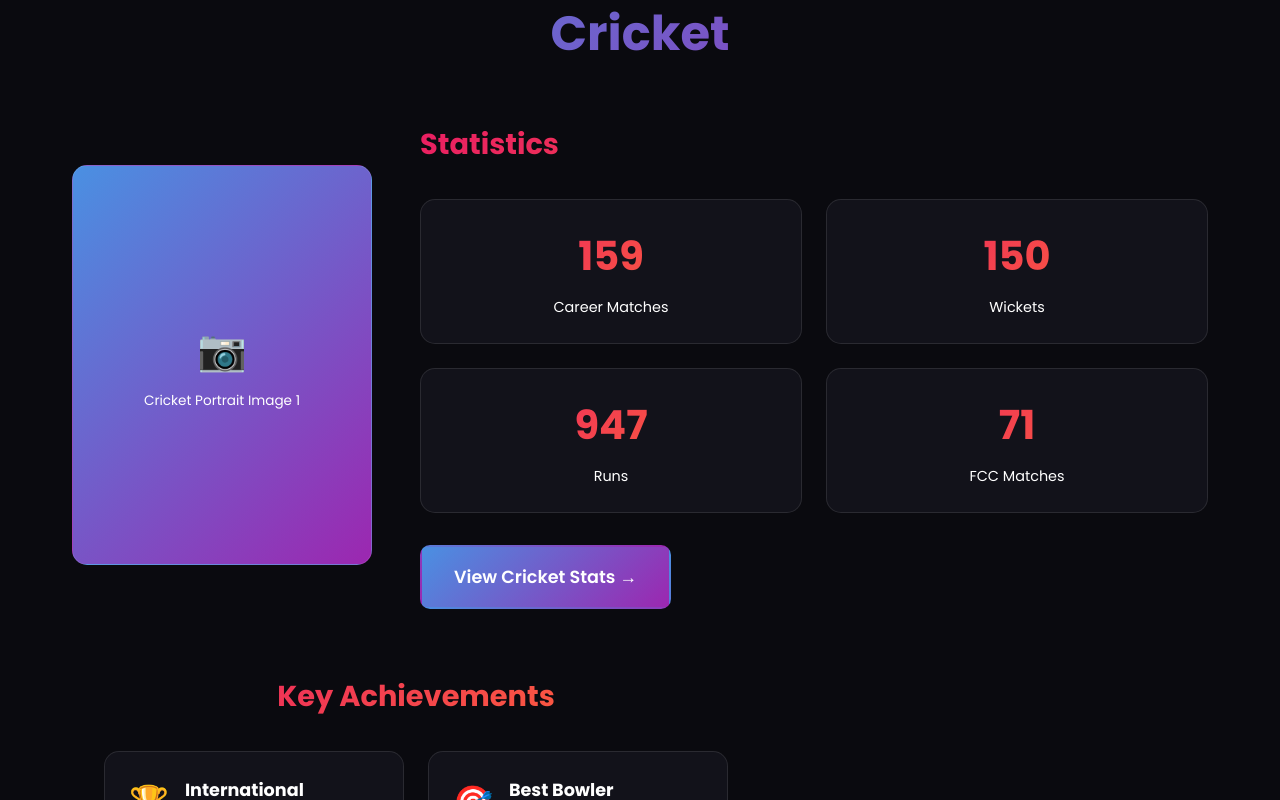
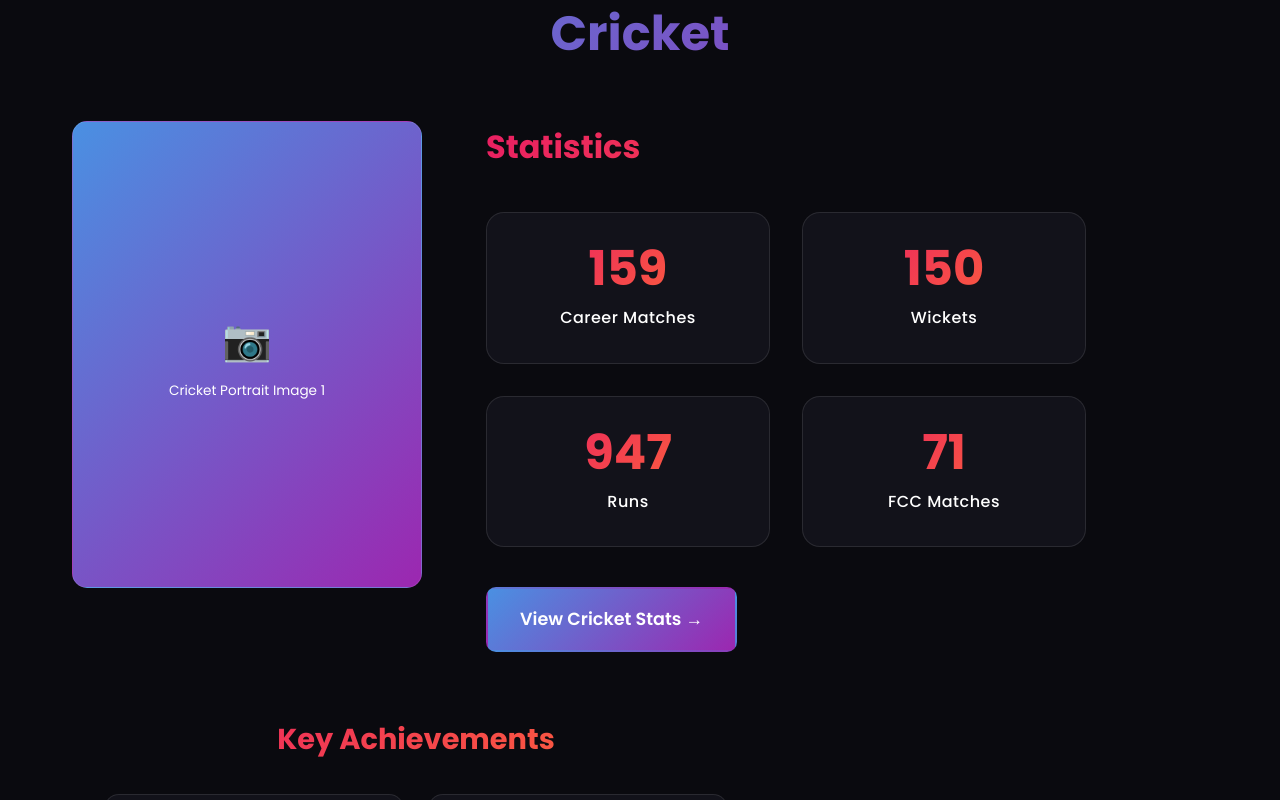
Before and after one commit to Akr1040317/ekanshPortfolio, a React (Create React App) app: page / in a window 1280 px wide. Shown: the part 3100-3900 px from the top of the page. Built offline with nearby package versions, Linux system fonts and the light colour scheme.

Commit message:
Cricket: redesign stats section for cleaner, more organized layout

```diff
--- a/src/App.css
+++ b/src/App.css
@@ -678,7 +678,9 @@
 }
 
 .cricket-stats-section-with-image {
-    grid-template-columns: 300px 1fr;
+    grid-template-columns: 350px 1fr;
+    align-items: start;
+    gap: 4rem;
 }
 
 .cricket-achievements-section-with-image {
@@ -708,8 +710,12 @@
 .cricket-image-single {
     width: 100%;
     max-width: 500px;
+}
+
+.cricket-stats-section-with-image .cricket-image-single {
     position: sticky;
     top: 2rem;
+    align-self: start;
 }
 
 .cricket-image-single .image-placeholder {
@@ -740,15 +746,18 @@
 .cricket-stats-section {
     margin-top: 0;
     width: 100%;
+    display: flex;
+    flex-direction: column;
 }
 
 .cricket-stats-section .subsection-title {
     text-align: left;
-    margin-bottom: 2rem;
+    margin-bottom: 2.5rem;
+    font-size: 2rem;
 }
 
 .cricket-stats-section .cricket-links {
-    margin-top: 2rem;
+    margin-top: 2.5rem;
     display: flex;
     justify-content: flex-start;
 }
@@ -808,36 +817,45 @@
 .cricket-stats-grid {
     display: grid;
     grid-template-columns: repeat(2, 1fr);
-    gap: 1.5rem;
+    gap: 2rem;
+    max-width: 600px;
 }
 
 .stat-card {
     background: var(--dark-secondary);
-    padding: 1.5rem;
-    border-radius: 15px;
+    padding: 2rem 1.5rem;
+    border-radius: 18px;
     border: 1px solid rgba(255, 255, 255, 0.1);
     text-align: center;
     transition: transform 0.3s ease, box-shadow 0.3s ease;
+    display: flex;
+    flex-direction: column;
+    justify-content: center;
+    min-height: 140px;
 }
 
 .stat-card:hover {
     transform: translateY(-5px);
     box-shadow: 0 10px 30px rgba(233, 30, 99, 0.3);
+    border-color: rgba(255, 255, 255, 0.2);
 }
 
 .stat-number {
-    font-size: 2.5rem;
+    font-size: 3rem;
     font-weight: 700;
     background: var(--gradient-2);
     -webkit-background-clip: text;
     -webkit-text-fill-color: transparent;
     background-clip: text;
-    margin-bottom: 0.5rem;
+    margin-bottom: 0.75rem;
+    line-height: 1;
 }
 
 .stat-label {
     color: var(--text-primary);
-    font-size: 0.9rem;
+    font-size: 1rem;
+    font-weight: 500;
+    letter-spacing: 0.5px;
 }
 
 .achievements-section h3,
```
